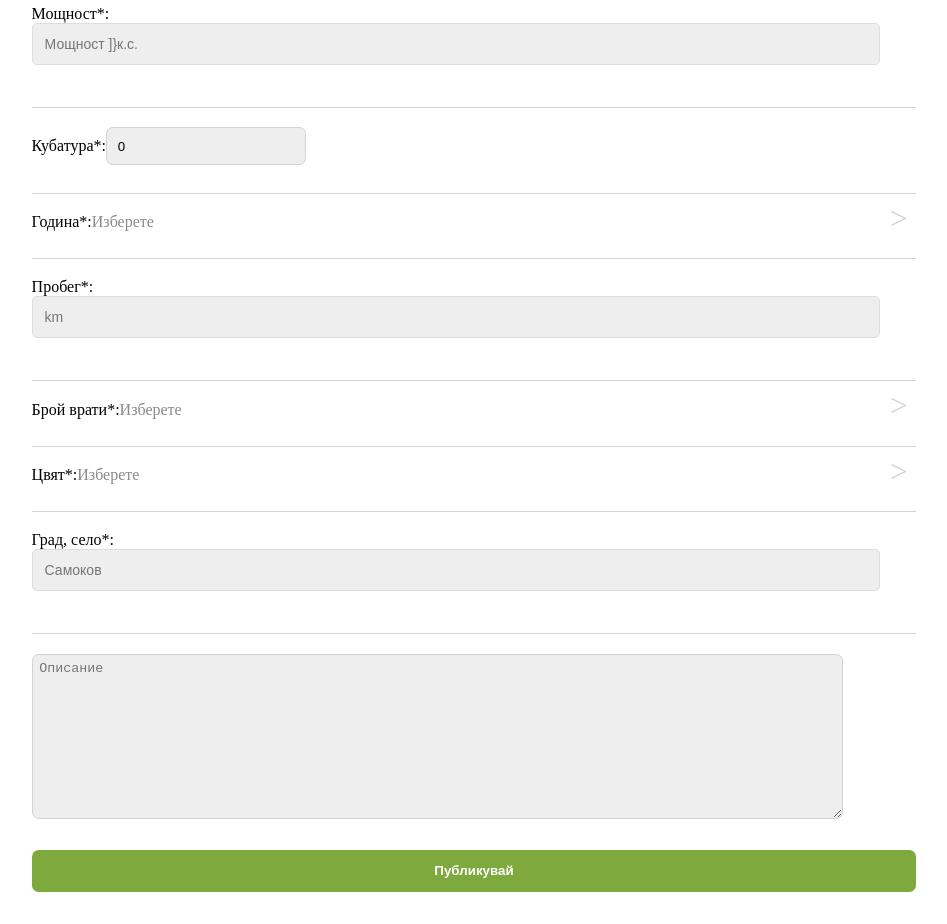
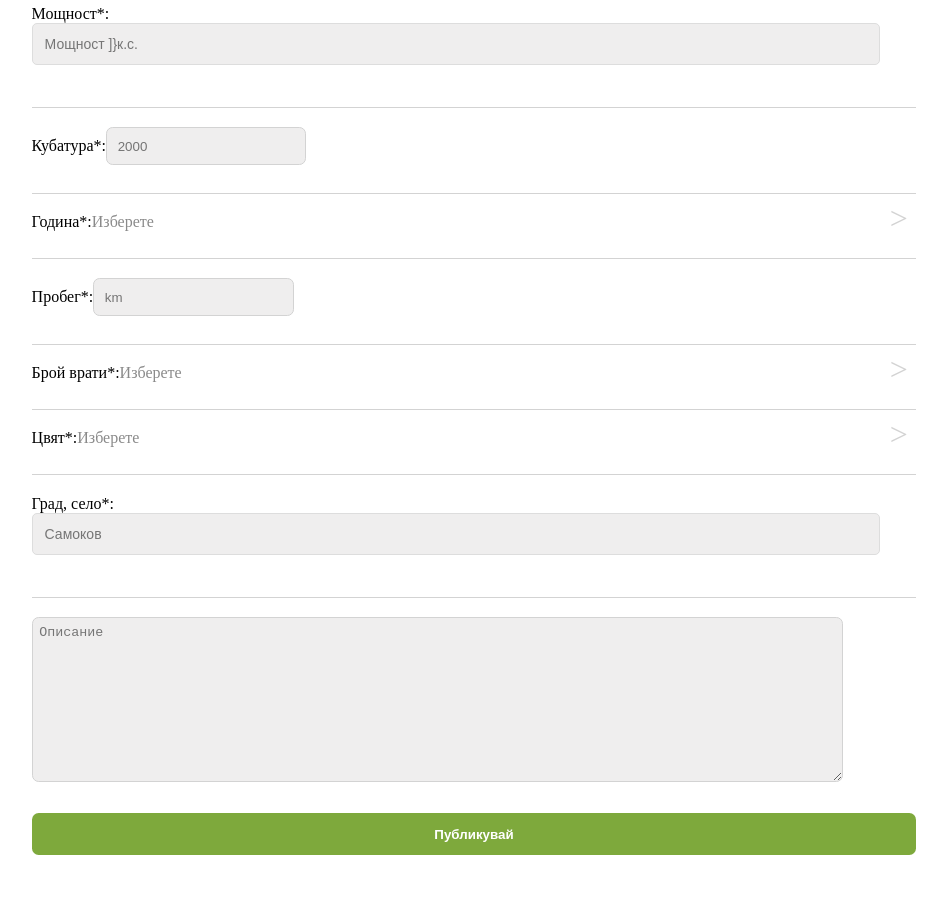
Before and after one commit to LachezarBogdanov/Car-dealer-app, a React (Vite) app in the folder client/: page /create in a window 1280 px wide. Shown: the part 980-1904 px from the top of the page, without its empty margins (186-1133 px from the left). After the commit the page ends 1867 px from the top, so only its background shows below. Built offline with nearby package versions, Linux system fonts and the light colour scheme.

Commit message:
Handled mileage

```diff
--- a/client/src/components/Create/Create.jsx
+++ b/client/src/components/Create/Create.jsx
@@ -5,7 +5,7 @@ import { CreateContext } from '../../contexts/CreateContext';
 
 export default function Create() {
   const [images, setImages] = useState([null, null, null, null, null]);
-  const { setData, condition, model, modifications, compartment, price, gears, fuelType, power, cubature, year } = useContext(CreateContext);
+  const { setData, condition, model, modifications, compartment, price, gears, fuelType, power, cubature, year, mileage,  } = useContext(CreateContext);
 
   const handleImageChange = (index, e) => {
     const file = e.target.files[0];
@@ -39,6 +39,12 @@ export default function Create() {
     const value = e.target.value;
 
     setData(prev => ({...prev, cubature: value}));
+  }
+
+  const handleMileageChange = (e) => {
+    const value = e.targer.value;
+
+    setData(prev => ({...prev, mileage: value}));
   }
 
     return (
@@ -146,7 +152,7 @@ export default function Create() {
           className={styles["input-modify"]}
           placeholder="2000"
           onChange={(e) => handleCubatureChange(e)}
-          defaultValue={cubature || 0}
+          defaultValue={cubature || ''}
           min={0}
         />
       </div>
@@ -161,10 +167,13 @@ export default function Create() {
       <div>
         Пробег*:
         <input
-          type="text"
+          type="number"
           name="kilometres"
           className={styles["input-modify"]}
           placeholder="km"
+          min={0}
+          onChange={(e) => handleMileageChange(e)}
+          defaultValue={mileage || ''}
         />
       </div>
     </li>
```
